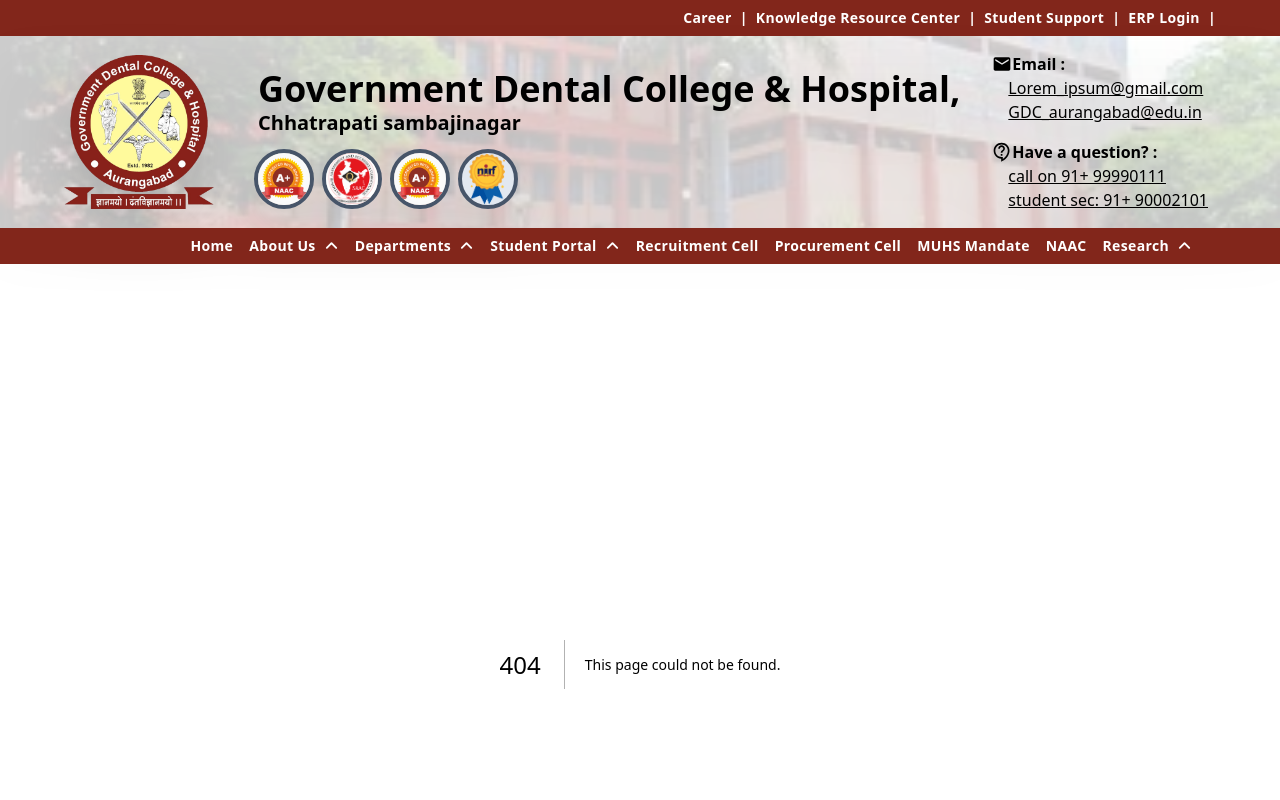
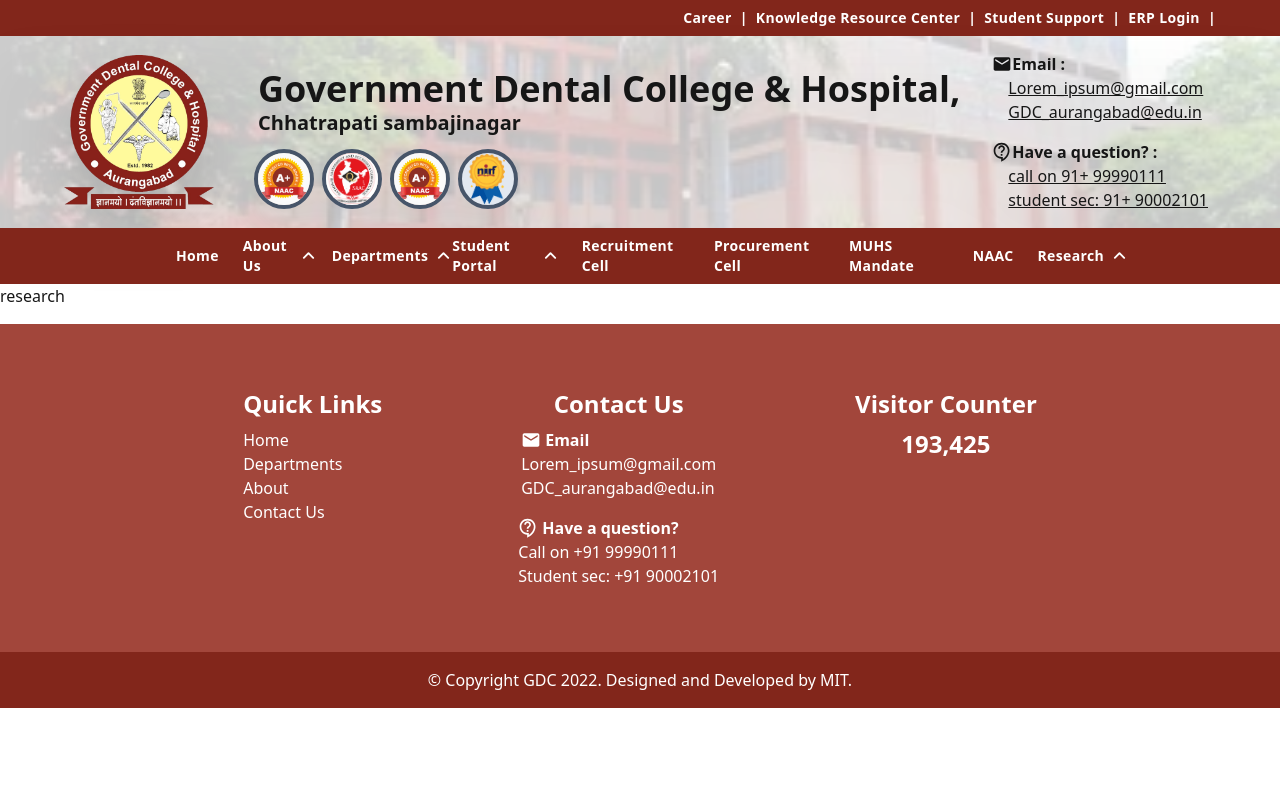
Before and after one commit to khanzyd/gdc_template, a Next.js app: page /research in a window 1280 px wide. Before the commit this address had no page. Shown: the top 800 px of the page. Built offline with nearby package versions, Linux system fonts and the light colour scheme.

Commit message:
updated navbar

```diff
--- /dev/null
+++ b/app/research/page.tsx
@@ -0,0 +1,7 @@
+import React from "react";
+
+export default function Page() {
+    return <>
+        research
+    </>
+}
--- a/components/DropDownMenu.tsx
+++ b/components/DropDownMenu.tsx
@@ -17,7 +17,7 @@
 
     return (
         <div
-            className="flex relative cursor-pointer duration-200 hover:shadow-[-1px_0_0_0_white,1px_0_0_0_white] px-2"
+            className="flex relative cursor-pointer duration-200 hover:shadow-[-1px_0_0_0_white,1px_0_0_0_white] px-2 z-50"
             onMouseEnter={() => setdropdown(true)}
             onMouseLeave={() => setdropdown(false)} >
             {props.children}
--- a/components/NavItem.tsx
+++ b/components/NavItem.tsx
@@ -3,7 +3,7 @@
 
 export default function NavItem({href, children}: {href: string, children: string | ReactElement}){
     return <>
-        <Link href={href} className="hover:shadow-[-1px_0_0_0_white,1px_0_0_0_white] px-2 duration-200">
+        <Link href={href} className="hover:shadow-[-1px_0_0_0_white,1px_0_0_0_white] px-4 duration-200">
             {children}
         </Link>
     </>
--- a/components/Navbar.tsx
+++ b/components/Navbar.tsx
@@ -87,7 +87,7 @@
                 </div>
             </div>
 
-            <div className=" bg-[#82261B] text-white px-20 py-2 flex items-center justify-end font-semibold text-sm tracking-wide relative">
+            <div className=" bg-[#82261B] text-white px-40 py-2 flex items-center justify-end font-semibold text-sm tracking-wide relative">
                 <NavItem href={"/"}>Home</NavItem>
                 <DropDownMenu links={[{name: "courses", ref: "/"}]}>About Us</DropDownMenu>
                 <DropDownMenu links={[
@@ -109,7 +109,25 @@
                 <NavItem href={"/procurement-cell"}>Procurement Cell</NavItem>
                 <NavItem href={"/muhs-mandate"}>MUHS Mandate</NavItem>
                 <NavItem href={"/naac"}>NAAC</NavItem>
-                <DropDownMenu links={[{name: "", ref: ""}]}>Research</DropDownMenu>
+                <DropDownMenu links={[
+                    {name: "Research", ref: "/research"},
+                    {name: "Director's message", ref: "/research"},
+                    {name: "Pradan", ref: "/research"},
+                    {name: "Chairman's message", ref: "/research"},
+                    {name: "Schedules", ref: "/research"},
+                    {name: "Programs conducted", ref: "/research"},
+                    {name: "Ethical committee member", ref: "/research"},
+                    {name: "Meeting schedule", ref: "/research"},
+                    {name: "Research awards", ref: "/research"},
+                    {name: "MOU's & Collaboration", ref: "/research"},
+                    {name: "Research Projects", ref: "/research"},
+                    {name: "Research Fundings", ref: "/research"},
+                    {name: "Research Publications", ref: "/research"},
+                    {name: "Patents", ref: "/research"},
+                    {name: "Copyrights", ref: "/research"},
+                    {name: "Innovations", ref: "/research"},
+                    {name: "Interdesciplinary activities", ref: "/research"},
+                    ]}>Research</DropDownMenu>
             </div>
         </>
     );
```
